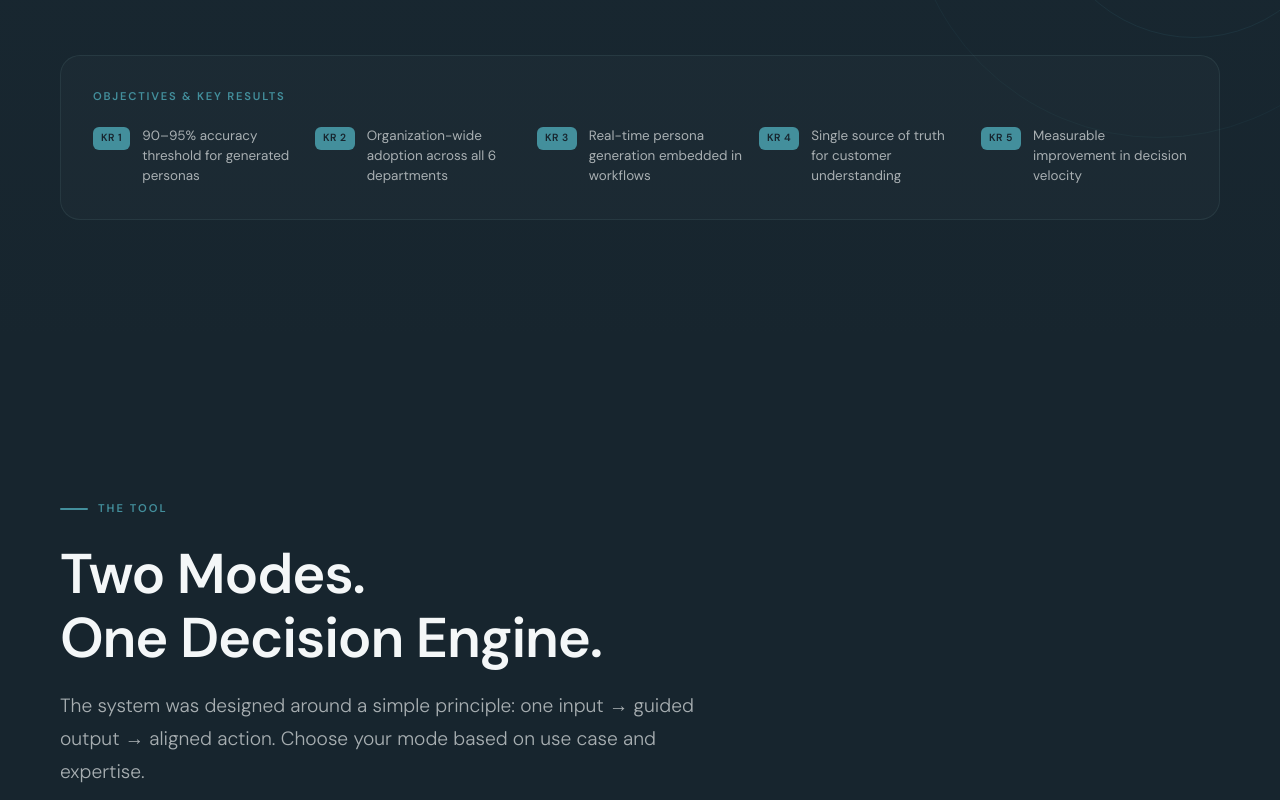
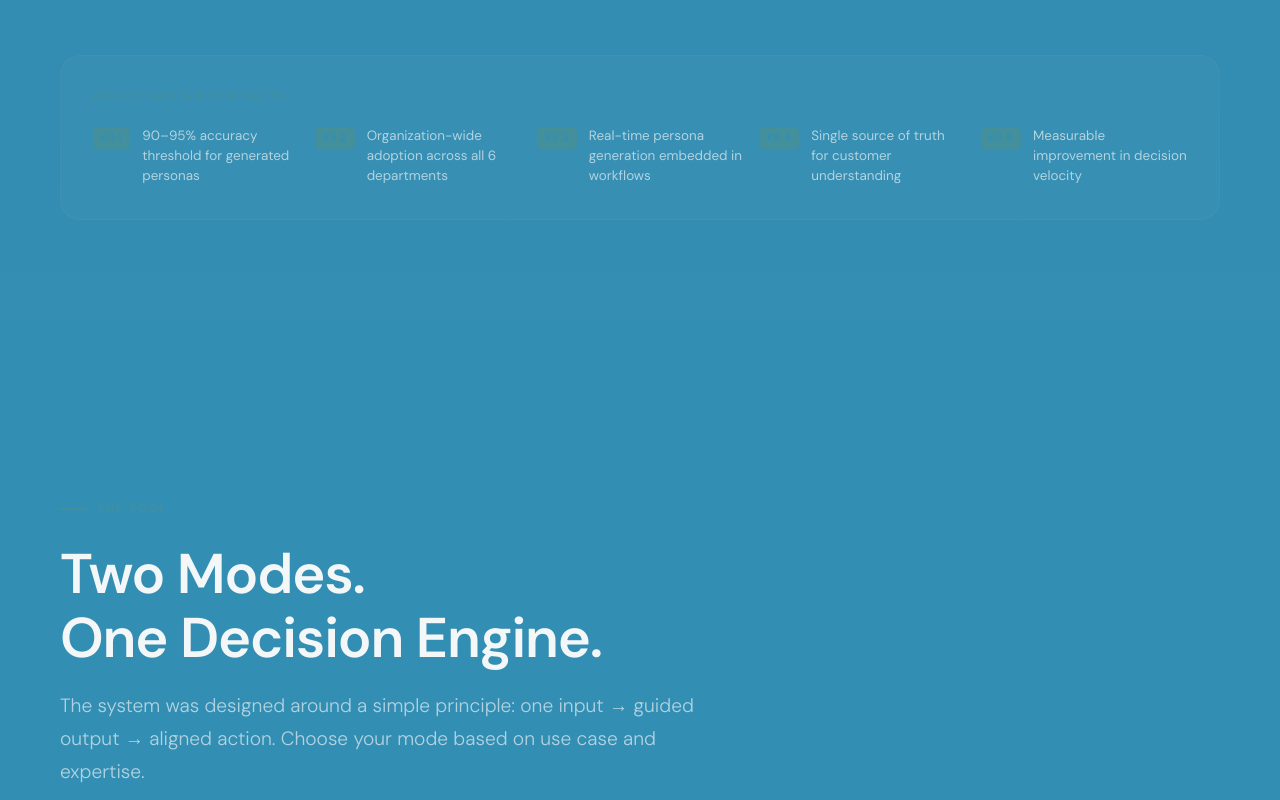
Before and after one commit to tangiblethinking/persongratadata, a React (Vite) app: page / in a window 1280 px wide. Shown: the part 3520-4320 px from the top of the page. Built offline with nearby package versions, Linux system fonts and the light colour scheme.

Commit message:
Update global.css

```diff
--- a/src/styles/global.css
+++ b/src/styles/global.css
@@ -4,7 +4,7 @@
   --c-sky: #78ACAF;
   --c-teal: #438F9C;
   --c-navy: #365C6F;
-  --c-deep: #17252E;
+  --c-deep: #338EB4;
   --c-rust: #5F331D;
   --c-amber: #A56935;
   --c-white: #F4F7F8;
```
